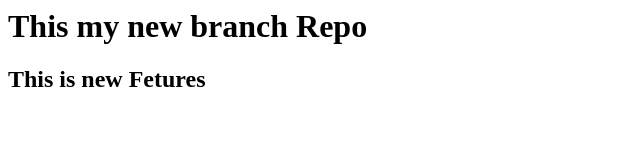
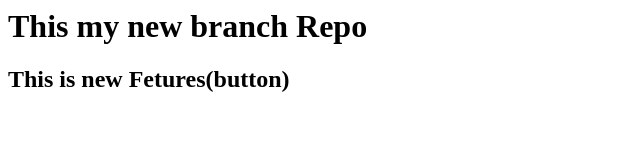
Before and after one commit to SKSARUK10/localrepo, a plain HTML site: page index.html in a window 1280 px wide. Shown: the whole page, without its empty margins (0-640 px from the left). Drawn offline with Linux system fonts and the light colour scheme.

```diff
--- a/index.html
+++ b/index.html
@@ -1,2 +1,2 @@
 <h1>This my new branch Repo</h1>
-<h2>This is new Fetures</h2>
+<h2>This is new Fetures(button)</h2>
```
